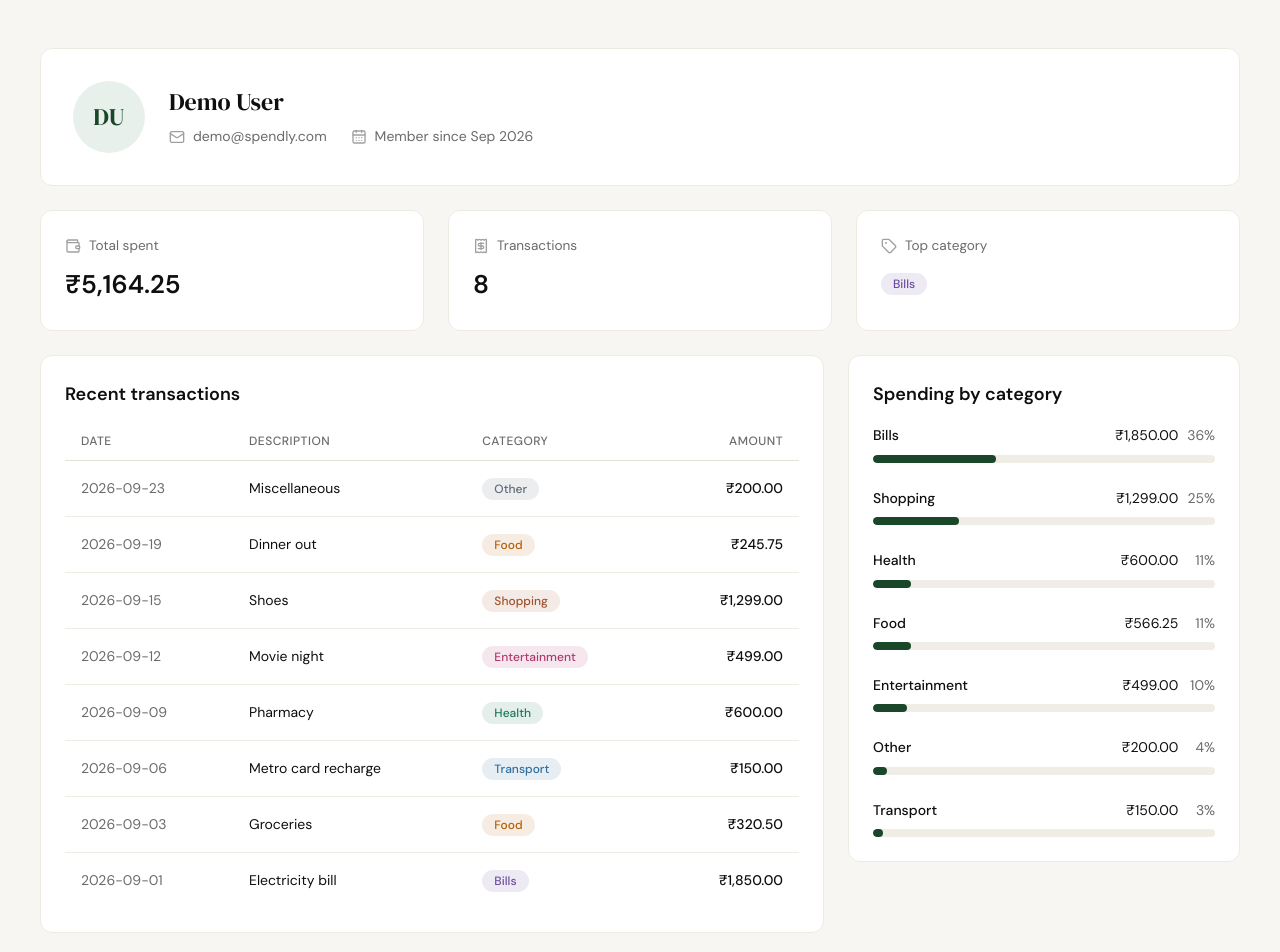
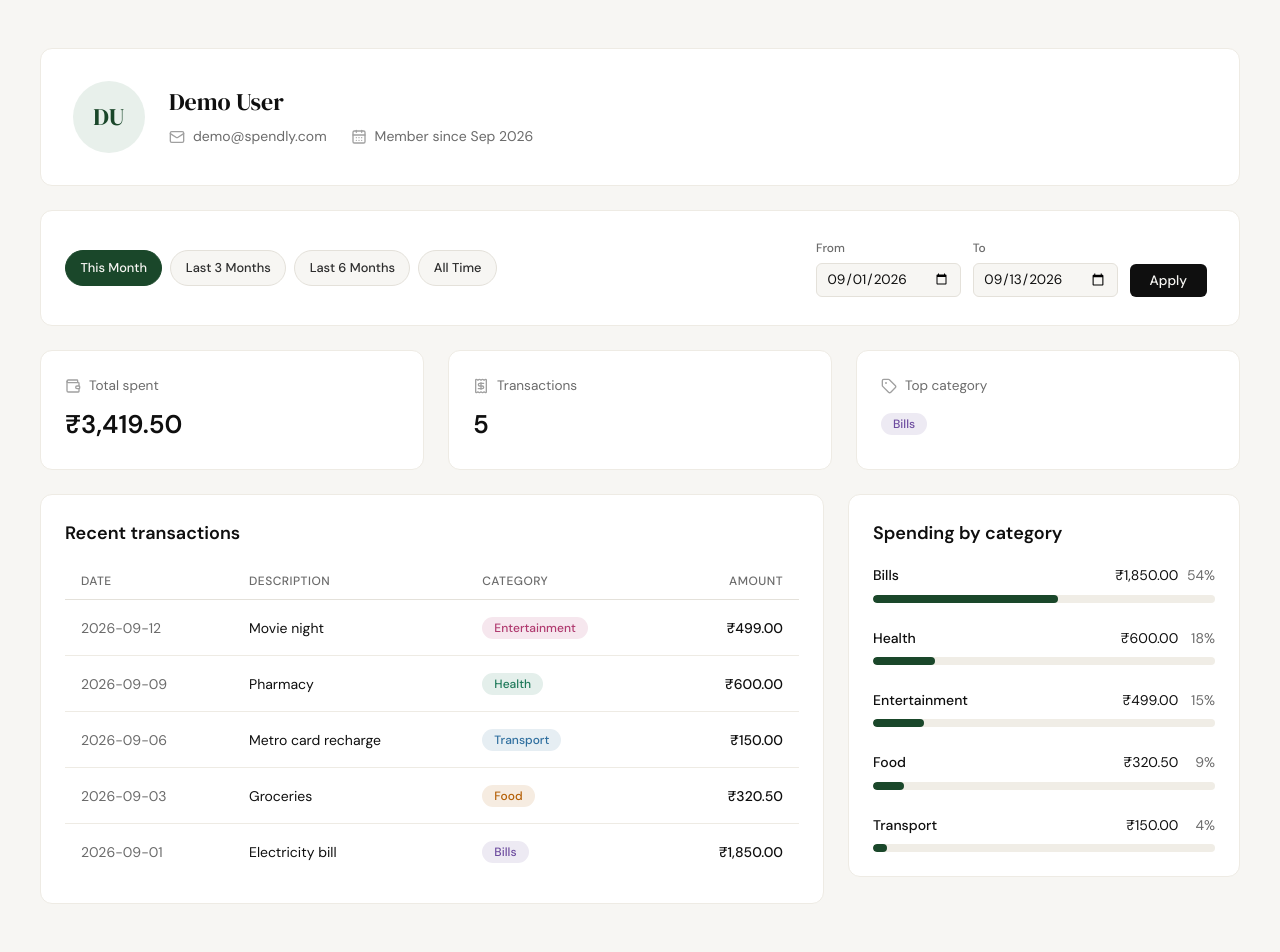
Before and after one commit to app2ai/expense-tracker, a Flask app: page /profile?date_from=2026-09-01&date_to=2026-09-13 in a window 1280 px wide. Shown: the part 61-1013 px from the top of the page. Run offline with Flask 3, Linux system fonts and the light colour scheme; the visitor is signed in with stand-in values (Sample User, id 1); data comes from the database, SQL or seed files in the repository; some libraries are stand-ins or nearby versions.

Commit message:
date filter

```diff
--- a/app.py
+++ b/app.py
@@ -1,6 +1,7 @@
 import os
 import sqlite3
-from datetime import datetime
+from calendar import monthrange
+from datetime import date, datetime
 
 from flask import Flask, flash, redirect, render_template, request, session, url_for
 from werkzeug.security import check_password_hash
@@ -168,6 +169,86 @@ def _format_member_since(created_at):
         return created_at
 
 
+# ------------------------------------------------------------------ #
+# Profile date filter                                                 #
+# ------------------------------------------------------------------ #
+
+_PRESET_LABELS = {
+    "this_month": "This Month",
+    "last_3_months": "Last 3 Months",
+    "last_6_months": "Last 6 Months",
+    "all_time": "All Time",
+}
+_PRESET_ORDER = ("this_month", "last_3_months", "last_6_months", "all_time")
+
+
+def _months_ago(today, months):
+    """Return the date `months` calendar months before `today`, day clamped
+    to the target month's length (so e.g. Mar 31 minus 1 month -> Feb 28/29)."""
+    month_index = today.month - 1 - months
+    year = today.year + month_index // 12
+    month = month_index % 12 + 1
+    day = min(today.day, monthrange(year, month)[1])
+    return date(year, month, day)
+
+
+def _preset_range(preset, today):
+    """Return (date_from, date_to) ISO strings for a named preset, or (None,
+    None) for "all_time" / an unknown preset name."""
+    if preset == "this_month":
+        return today.replace(day=1).isoformat(), today.isoformat()
+    if preset == "last_3_months":
+        return _months_ago(today, 3).isoformat(), today.isoformat()
+    if preset == "last_6_months":
+        return _months_ago(today, 6).isoformat(), today.isoformat()
+    return None, None
+
+
+def _parse_iso_date(value):
+    """Parse a 'YYYY-MM-DD' string into a date, or None if missing/malformed."""
+    if not value:
+        return None
+    try:
+        return datetime.strptime(value, "%Y-%m-%d").date()
+    except ValueError:
+        return None
+
+
+def _parse_date_filter():
+    """Read and validate date_from/date_to from the query string.
+
+    Returns (date_from, date_to) as ISO strings when both are present and
+    well-formed with date_from <= date_to. Otherwise returns (None, None) —
+    an "All Time" fallback — flashing an error only when both dates parsed
+    but were reversed.
+    """
+    raw_from = request.args.get("date_from", "").strip()
+    raw_to = request.args.get("date_to", "").strip()
+
+    parsed_from = _parse_iso_date(raw_from)
+    parsed_to = _parse_iso_date(raw_to)
+
+    if parsed_from is None or parsed_to is None:
+        return None, None
+
+    if parsed_from > parsed_to:
+        flash("Start date must be before end date.")
+        return None, None
+
+    return raw_from, raw_to
+
+
+def _active_preset(date_from, date_to, today):
+    """Return the preset key matching (date_from, date_to), or None for a
+    custom range."""
+    if date_from is None and date_to is None:
+        return "all_time"
+    for preset in ("this_month", "last_3_months", "last_6_months"):
+        if _preset_range(preset, today) == (date_from, date_to):
+            return preset
+    return None
+
+
 @app.route("/profile")
 def profile():
     user_row = _get_current_user()
@@ -181,12 +262,31 @@ def profile():
         "member_since": _format_member_since(user_row["created_at"]),
     }
     user_id = user_row["id"]
+
+    date_from, date_to = _parse_date_filter()
+    today = date.today()
+    active_preset = _active_preset(date_from, date_to, today)
+    presets = [
+        {
+            "key": key,
+            "label": _PRESET_LABELS[key],
+            "date_from": _preset_range(key, today)[0],
+            "date_to": _preset_range(key, today)[1],
+            "active": key == active_preset,
+        }
+        for key in _PRESET_ORDER
+    ]
+
     return render_template(
         "profile.html",
         user=user,
-        stats=get_expense_summary(user_id),
-        transactions=get_recent_expenses(user_id),
-        categories=get_category_breakdown(user_id),
+        stats=get_expense_summary(user_id, start_date=date_from, end_date=date_to),
+        transactions=get_recent_expenses(user_id, start_date=date_from, end_date=date_to),
+        categories=get_category_breakdown(user_id, start_date=date_from, end_date=date_to),
+        presets=presets,
+        date_from=date_from,
+        date_to=date_to,
+        custom_active=active_preset is None and date_from is not None,
     )
 
 
--- a/database/db.py
+++ b/database/db.py
@@ -100,20 +100,27 @@ def get_user_by_id(user_id):
         conn.close()
 
 
-def get_recent_expenses(user_id, limit=10):
+def get_recent_expenses(user_id, limit=10, start_date=None, end_date=None):
     """Return a user's newest expenses as plain dicts, newest first.
 
     Ordered by date then id (both descending) so same-day rows keep a stable order.
-    A missing description comes back as an empty string.
+    A missing description comes back as an empty string. When start_date and
+    end_date are both given (inclusive ISO 'YYYY-MM-DD' strings), only expenses
+    in that range are returned; otherwise all of the user's expenses are eligible.
     """
     conn = get_db()
     try:
-        rows = conn.execute(
+        sql = (
             "SELECT date, COALESCE(description, '') AS description, category, amount "
-            "FROM expenses WHERE user_id = ? "
-            "ORDER BY date DESC, id DESC LIMIT ?",
-            (user_id, limit),
-        ).fetchall()
+            "FROM expenses WHERE user_id = ?"
+        )
+        params = [user_id]
+        if start_date and end_date:
+            sql += " AND date BETWEEN ? AND ?"
+            params.extend([start_date, end_date])
+        sql += " ORDER BY date DESC, id DESC LIMIT ?"
+        params.append(limit)
+        rows = conn.execute(sql, params).fetchall()
     finally:
         conn.close()
     return [
@@ -148,14 +155,16 @@ def create_user(name, email, password):
         conn.close()
 
 
-def get_expense_summary(user_id):
+def get_expense_summary(user_id, start_date=None, end_date=None):
     """Return total_spent, transaction_count and top_category for a user.
 
-    A user with no expenses gets 0.0, 0 and None.
+    A user with no expenses (or none in the given range) gets 0.0, 0 and None.
+    When start_date and end_date are both given (inclusive ISO 'YYYY-MM-DD'
+    strings), only expenses in that range are counted.
     """
     conn = get_db()
     try:
-        totals = _category_totals(conn, user_id)
+        totals = _category_totals(conn, user_id, start_date, end_date)
     finally:
         conn.close()
     return {
@@ -165,18 +174,24 @@ def get_expense_summary(user_id):
     }
 
 
-def _category_totals(conn, user_id):
+def _category_totals(conn, user_id, start_date=None, end_date=None):
     """Return (category, total, count) per category for a user, biggest spend first.
 
     Totals are rounded to 2 dp in SQL so genuine ties compare equal and fall back
-    to alphabetical order. Empty list when the user has no expenses.
+    to alphabetical order. Empty list when the user has no expenses. When
+    start_date and end_date are both given (inclusive ISO 'YYYY-MM-DD' strings),
+    only expenses in that range are included; otherwise all expenses count.
     """
-    rows = conn.execute(
+    sql = (
         "SELECT category, ROUND(SUM(amount), 2) AS total, COUNT(*) AS cnt "
-        "FROM expenses WHERE user_id = ? "
-        "GROUP BY category ORDER BY total DESC, category ASC",
-        (user_id,),
-    ).fetchall()
+        "FROM expenses WHERE user_id = ?"
+    )
+    params = [user_id]
+    if start_date and end_date:
+        sql += " AND date BETWEEN ? AND ?"
+        params.extend([start_date, end_date])
+    sql += " GROUP BY category ORDER BY total DESC, category ASC"
+    rows = conn.execute(sql, params).fetchall()
     return [(row["category"], float(row["total"]), int(row["cnt"])) for row in rows]
 
 
@@ -237,15 +252,17 @@ def _allocate_percents(totals):
     return percents
 
 
-def get_category_breakdown(user_id):
+def get_category_breakdown(user_id, start_date=None, end_date=None):
     """Return a user's spend per category as name, amount and whole-number percent.
 
     Biggest spend first (ties alphabetical); percents sum to exactly 100.
-    Empty list when the user has no expenses.
+    Empty list when the user has no expenses (or none in the given range). When
+    start_date and end_date are both given (inclusive ISO 'YYYY-MM-DD' strings),
+    only expenses in that range are included.
     """
     conn = get_db()
     try:
-        totals = _category_totals(conn, user_id)
+        totals = _category_totals(conn, user_id, start_date, end_date)
     finally:
         conn.close()
     percents = _allocate_percents([total for _, total, _ in totals])
--- a/static/css/profile.css
+++ b/static/css/profile.css
@@ -92,6 +92,87 @@
 .profile-icon svg {
     width: 1rem;
     height: 1rem;
+}
+
+/* --- Date filter bar --- */
+
+.filter-bar {
+    display: flex;
+    flex-wrap: wrap;
+    align-items: center;
+    justify-content: space-between;
+    gap: 1rem;
+    padding: 1.25rem 1.5rem;
+    background: var(--paper-card);
+    border: 1px solid var(--border-soft);
+    border-radius: var(--radius-md);
+}
+
+.filter-presets {
+    display: flex;
+    flex-wrap: wrap;
+    gap: 0.5rem;
+}
+
+.filter-preset {
+    display: inline-block;
+    padding: 0.4rem 0.9rem;
+    border: 1px solid var(--border);
+    border-radius: 999px;
+    background: var(--paper);
+    color: var(--ink-soft);
+    font-size: 0.8rem;
+    font-weight: 500;
+    transition: border-color 0.2s, color 0.2s, background 0.2s;
+}
+
+.filter-preset:hover {
+    border-color: var(--accent);
+    color: var(--accent);
+}
+
+.filter-preset-active,
+.filter-preset-active:hover {
+    background: var(--accent);
+    border-color: var(--accent);
+    color: var(--paper);
+}
+
+.filter-custom {
+    display: flex;
+    flex-wrap: wrap;
+    align-items: flex-end;
+    gap: 0.75rem;
+    padding: 0.5rem;
+    border-radius: var(--radius-sm);
+    transition: background 0.2s;
+}
+
+.filter-custom-active {
+    background: var(--accent-light);
+}
+
+.filter-field {
+    display: flex;
+    flex-direction: column;
+    gap: 0.3rem;
+}
+
+.filter-field label {
+    color: var(--ink-muted);
+    font-size: 0.75rem;
+    font-weight: 500;
+}
+
+.filter-field .form-input {
+    width: auto;
+    padding: 0.4rem 0.6rem;
+    font-size: 0.85rem;
+}
+
+.filter-apply {
+    padding: 0.5rem 1.25rem;
+    font-size: 0.85rem;
 }
 
 /* --- Summary stats (extends .stat-card from style.css) --- */
@@ -307,4 +388,14 @@
     }
 
     .profile-stats { grid-template-columns: 1fr; }
+
+    .filter-bar {
+        flex-direction: column;
+        align-items: stretch;
+    }
+
+    .filter-custom {
+        flex-direction: column;
+        align-items: stretch;
+    }
 }
--- a/templates/profile.html
+++ b/templates/profile.html
@@ -11,6 +11,10 @@
 {% block content %}
 <section class="profile">
     <div class="profile-inner">
+
+        {% for message in get_flashed_messages() %}
+        <div class="auth-error">{{ message }}</div>
+        {% endfor %}
 
         <section class="profile-card" aria-labelledby="profile-name">
             <div class="profile-avatar" aria-hidden="true">{{ user.initials }}</div>
@@ -27,6 +31,29 @@
                     </li>
                 </ul>
             </div>
+        </section>
+
+        <section class="filter-bar" aria-label="Date filter">
+            <div class="filter-presets">
+                {% for preset in presets %}
+                <a href="{{ url_for('profile', date_from=preset.date_from, date_to=preset.date_to) }}"
+                   class="filter-preset{% if preset.active %} filter-preset-active{% endif %}">{{ preset.label }}</a>
+                {% endfor %}
+            </div>
+            <form method="get" action="{{ url_for('profile') }}"
+                  class="filter-custom{% if custom_active %} filter-custom-active{% endif %}">
+                <div class="filter-field">
+                    <label for="date_from">From</label>
+                    <input type="date" id="date_from" name="date_from" class="form-input"
+                           value="{{ date_from or '' }}">
+                </div>
+                <div class="filter-field">
+                    <label for="date_to">To</label>
+                    <input type="date" id="date_to" name="date_to" class="form-input"
+                           value="{{ date_to or '' }}">
+                </div>
+                <button type="submit" class="btn-primary filter-apply">Apply</button>
+            </form>
         </section>
 
         <section class="profile-stats" aria-label="Spending summary">
```
Also changed, not shown: tests/test_date_filter_profile.py (added, +283 -0 lines), .claude/agents/spendly-quality-reviewer.md (added), .claude/agents/spendly-security-reviewer.md (added), .claude/agents/spendly-test-runner.md (added), .claude/agents/spendly-test-writer.md (added), .claude/specs/06-date-filter-profile.md (added).
